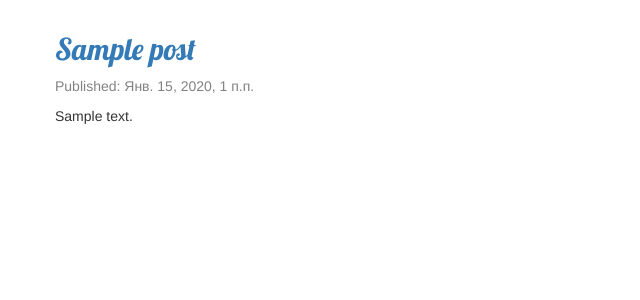
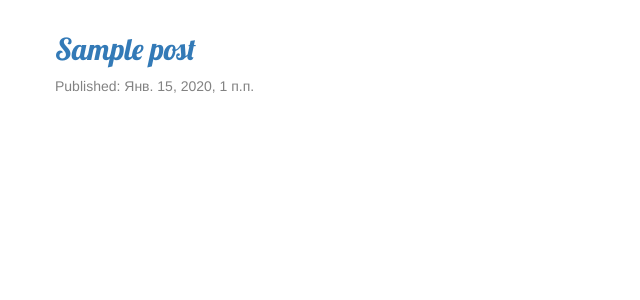
Before and after one commit to AndrewPaw1994/my-first-blog, a Django app: page / in a window 1280 px wide. Shown: the part 131-431 px from the top of the page, without its empty margins (0-640 px from the left). Run offline with Django 3.2, Linux system fonts and the light colour scheme; tables that the repository leaves empty hold one stand-in row (values such as "Sample post"); some libraries are stand-ins or nearby versions.

Commit message:
Change sture. Main page show only title's

```diff
--- a/blog/static/css/blog.css
+++ b/blog/static/css/blog.css
@@ -15,7 +15,7 @@
 }
 
 h1, h2, h3, h4 {
-    font-family: 'Lobster', cursive;
+    font-family: 'Lobster';
 }
 
 .date {
@@ -37,10 +37,6 @@ h1, h2, h3, h4 {
     margin-right: 20px;
 }
 
-.post {
-    margin-bottom: 70px;
-}
-
 .post h1 a, .post h1 a:visited {
     color: #000000;
 }
--- a/blog/templates/blog/base.html
+++ b/blog/templates/blog/base.html
@@ -22,6 +22,5 @@
                 </div>
             </div>
         </div>
-
     </body>
 </html>
--- a/blog/templates/blog/post_list.html
+++ b/blog/templates/blog/post_list.html
@@ -7,7 +7,6 @@
             <div class="date">
                 <p>Published: {{ post.published_date }}</p>
             </div>
-            <p>{{ post.text|linebreaksbr }}</p>
         </div>
     {% endfor %}
 {% endblock %}
```
